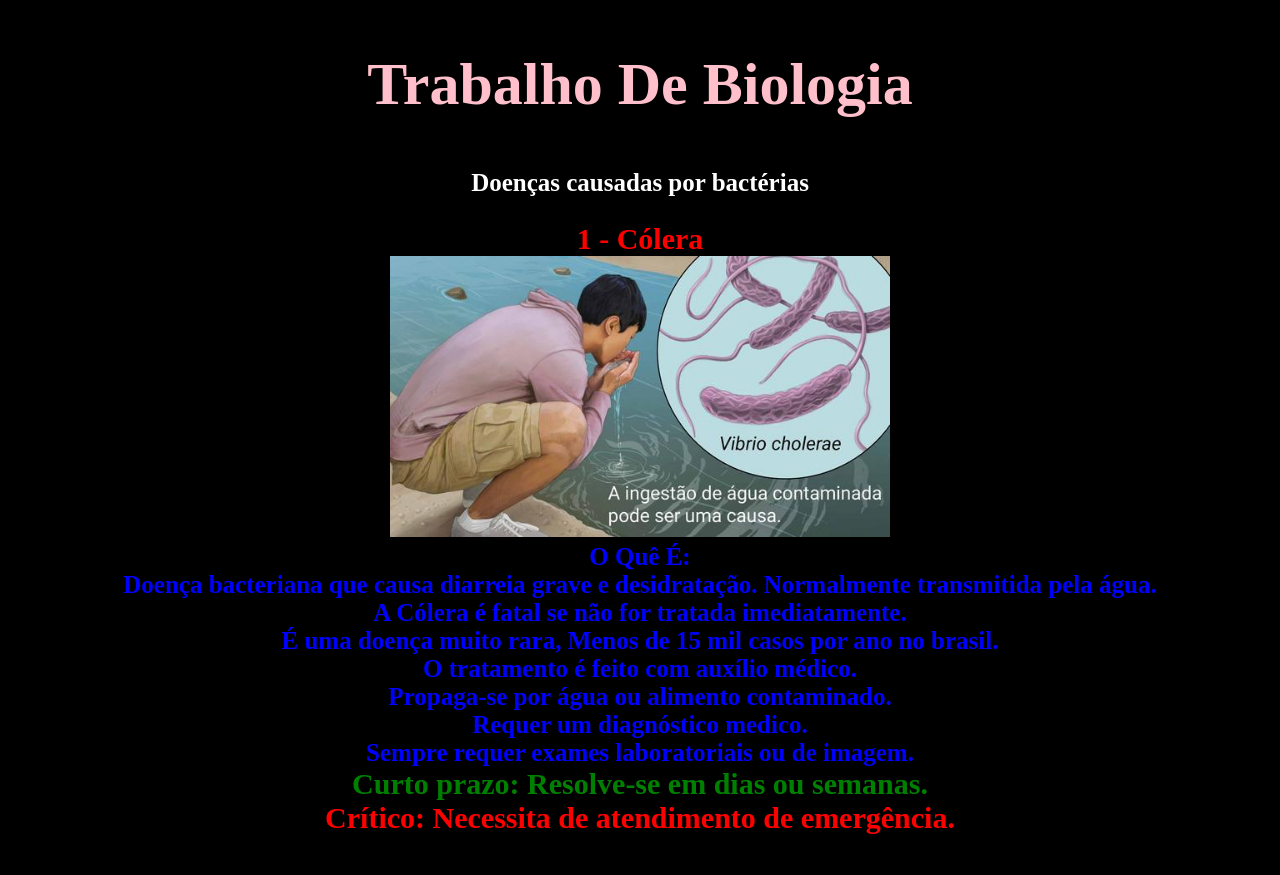
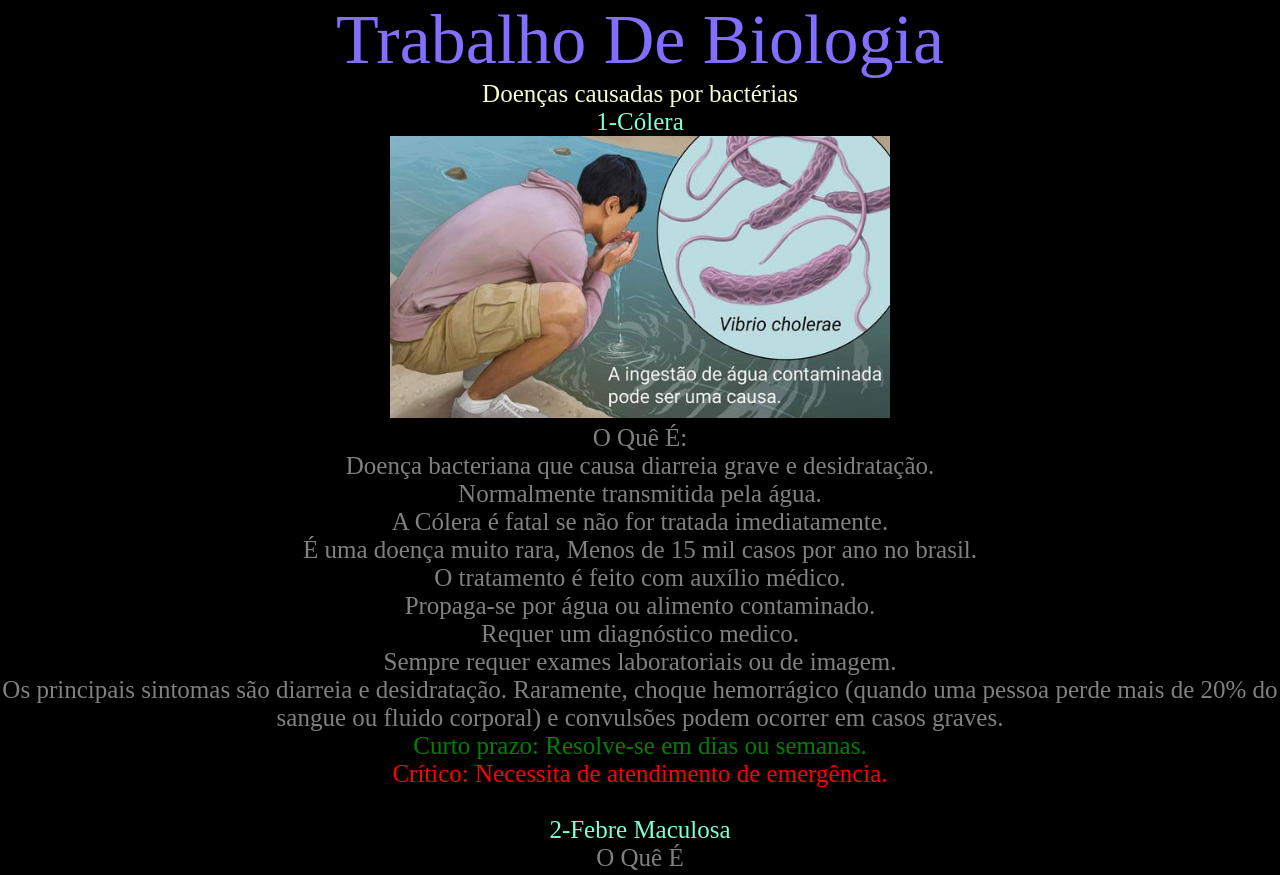
Before and after one commit to TrabalhoDeBiologia/Trabalho-De-Biologia, a plain HTML site: page index.html in a window 1280 px wide. Shown: the top 875 px of the page. Drawn offline with Linux system fonts and the light colour scheme.

Commit message:
Update index.html

```diff
--- a/index.html
+++ b/index.html
@@ -6,76 +6,63 @@
     <title>Trabalho De Biologia</title>
   </head>
   <style type= "text/css">
-  h1{
-    color: Blue;
+  .colera{
+    color: grey;
     font-size: 25px;
   }
-  h2{
-    color: pink;
-    font-size: 60px;
+  .titulo{
+    color: #836FFF;
+    font-size: 70px;
   }
-  h3{
-    color: white;
+  .titulo2{
+    color: #FAFAD2;
     font-size: 25px;
   }
     *
 {
   padding: 0;
-  margin: 2;
+  margin: 0;
   text-align: center;
   background-color: black;
 }
 .critico{
     color: red;
-    font-size: 30px;
-
+    font-size: 25px;
 }
 .curto{
     color: green;
-    font-size: 30px;
-
+    font-size: 25px;
 }
 .bac1{
-    color: red;
-    font-size: 30px;
-
+    color: #7FFFD4;
+    font-size: 25px;
+}
+.bac2{
+    color: #7FFFD4;
+    font-size: 25px;
 }
       </style>
   <body>
-    <h2>Trabalho De Biologia</h2>
-      <h3>Doenças causadas por bactérias</h3>
-    <h1>
-      <div class="bac1">1 - Cólera</div>
+    <div class="titulo">Trabalho De Biologia</div>
+      <div class="titulo2">Doenças causadas por bactérias</div>
+    <div class="colera">
+      <div class="bac1">1-Cólera</div>
       <img src="colera.jpg" width="500" heigth="500">
       <div>O Quê É:</div>
-    Doença bacteriana que causa diarreia grave e desidratação.
-    Normalmente transmitida pela água.
-      </br>
-    A Cólera é fatal se não for tratada imediatamente.
-      <br>
-    É uma doença muito rara, Menos de 15 mil casos por ano no brasil.
-      <br>
-    O tratamento é feito com auxílio médico.
-      <br>
-    Propaga-se por água ou alimento
-    contaminado.
-      <br>
-    Requer um diagnóstico medico.
-      <br>
-    Sempre requer exames laboratoriais ou de imagem.
-      <br>
+    Doença bacteriana que causa diarreia grave e desidratação.<br>
+    Normalmente transmitida pela água.</br>A Cólera é fatal se não for tratada imediatamente.<br>É uma doença muito rara, Menos de 15 mil casos por ano no brasil.<br>
+    O tratamento é feito com auxílio médico.<br>Propaga-se por água ou alimento
+    contaminado.<br>Requer um diagnóstico medico.<br>Sempre requer exames laboratoriais ou de imagem.<br>Os principais sintomas são diarreia e desidratação. Raramente, choque hemorrágico (quando uma pessoa perde mais de 20% do sangue ou fluido corporal) e convulsões podem ocorrer em casos graves.<br>
     <div class="curto">Curto prazo: Resolve-se em dias ou semanas.</div>
-    <div class="critico">Crítico: Necessita de atendimento de emergência.</div>
-      <br>
-    </h1>
+    <div class="critico">Crítico: Necessita de atendimento de emergência.</div><br>
+      <div class="bac2">2-Febre Maculosa</div>
+      <div>O Quê É</div>
+      Doença infecciosa com uma erupção característica, muitas vezes transmitida pela picada de um carrapato.<br>A febre maculosa é uma doença possivelmente fatal que costuma ser causada pela picada de um carrapato infectado com bactérias da família Rickettsia.<br>É uma doença muito rara, Menos de 15 mil casos por ano no brasil.<br>O tratamento é feito com auxílio médico.<br>Propaga-se por picadas ou ferroadas de animais ou insetos.
+    contaminado.<br>Requer um diagnóstico medico.<br>Sempre requer exames laboratoriais ou de imagem.<br>Os sintomas incluem febre, dor de cabeça e dores musculares. Pode haver erupções, geralmente com pele escura ou crosta no local da picada de carrapato.<br>
+    <div class="curto">Curto prazo: Resolve-se em dias ou semanas.</div>
+    <div class="critico">Crítico: Necessita de atendimento de emergência.</div><br>
+
+    </div>
         <script>
     //window.alert('Olá, Seja bem vindo(a)')
-//*sistema de numer de letras que o nome tem e nome em  maiúsculas e minúsculas*/
-    //var dg = Number(window.prompt('digite um número'))
-    //SOMA DE VALORES
-    //var dgg = Number(window.prompt('digite mais um número'))
-    //var dggg = dg + dgg
-//window.alert(`a soma entre ${dg} e ${dgg} é igual a ` + dggg)/*SISTEMA DE SOMA PARA ULTILIZAR TIRE OS SIMBOLOS DE COMENTARIO*/
-    </script>
-  </body>
-</html>
+        </script>
```
